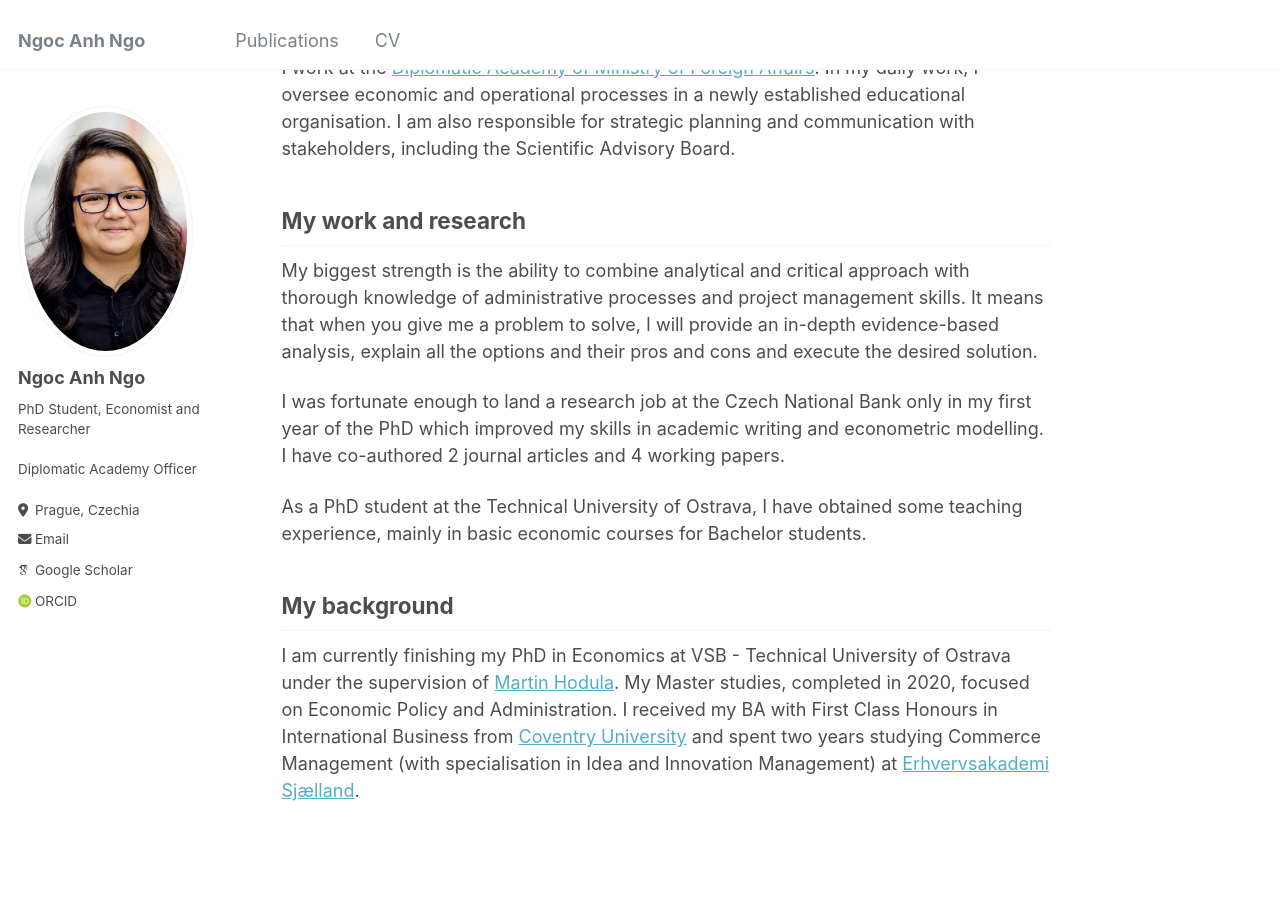
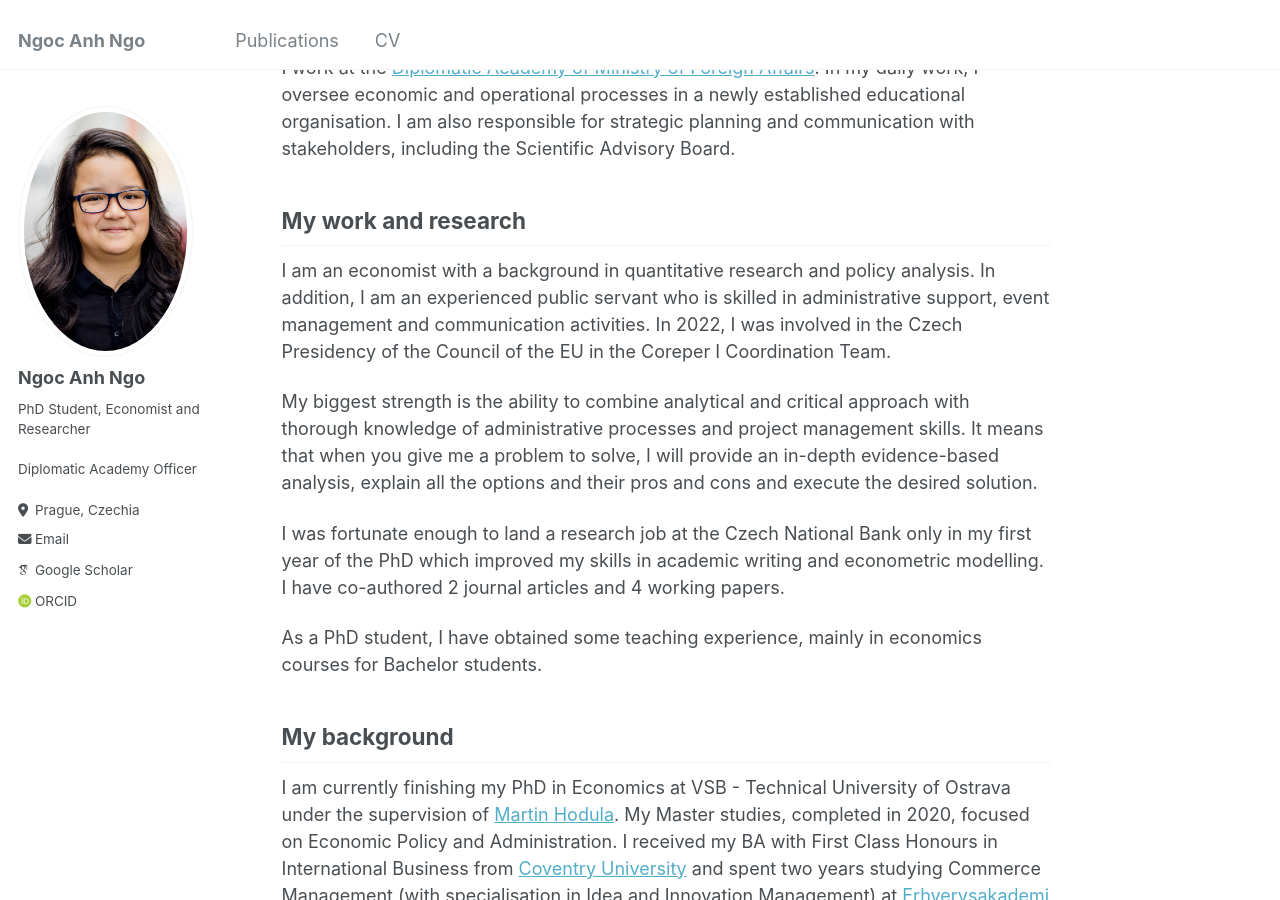
Before and after one commit to ngongocanh/ngongocanh.github.io, a Jekyll site: the page built from _pages/about.md, in a window 1280 px wide and 900 px high, scrolled down 226 px. Built offline with Jekyll 4.4.1, drawn with Linux system fonts in a browser that asks for light colours; some web fonts are replaced.

Commit message:
Update about.md

```diff
--- a/_pages/about.md
+++ b/_pages/about.md
@@ -12,11 +12,13 @@ I am a fifth-year PhD Student at the [Department of Economics](https://www.ekf.v
 I work at the [Diplomatic Academy of Ministry of Foreign Affairs](https://www.damzv.cz). In my daily work, I oversee economic and operational processes in a newly established educational organisation. I am also responsible for strategic planning and communication with stakeholders, including the Scientific Advisory Board.
 
 ## My work and research
+I am an economist with a background in quantitative research and policy analysis. In addition, I am an experienced public servant who is skilled in administrative support, event management and communication activities. In 2022, I was involved in the Czech Presidency of the Council of the EU in the Coreper I Coordination Team.
+
 My biggest strength is the ability to combine analytical and critical approach with thorough knowledge of administrative processes and project management skills. It means that when you give me a problem to solve, I will provide an in-depth evidence-based analysis, explain all the options and their pros and cons and execute the desired solution.
 
 I was fortunate enough to land a research job at the Czech National Bank only in my first year of the PhD which improved my skills in academic writing and econometric modelling. I have co-authored 2 journal articles and 4 working papers.
 
-As a PhD student at the Technical University of Ostrava, I have obtained some teaching experience, mainly in basic economic courses for Bachelor students.
+As a PhD student, I have obtained some teaching experience, mainly in economics courses for Bachelor students.
 
 ## My background
 I am currently finishing my PhD in Economics at VSB - Technical University of Ostrava under the supervision of [Martin Hodula](https://www.cnb.cz/en/economic-research/research-economists/Martin-Hodula/). My Master studies, completed in 2020, focused on Economic Policy and Administration. I received my BA with First Class Honours in International Business from [Coventry University](https://www.coventry.ac.uk) and spent two years studying Commerce Management (with specialisation in Idea and Innovation Management) at [Erhvervsakademi Sjælland](https://www.zealand.dk/).
```
